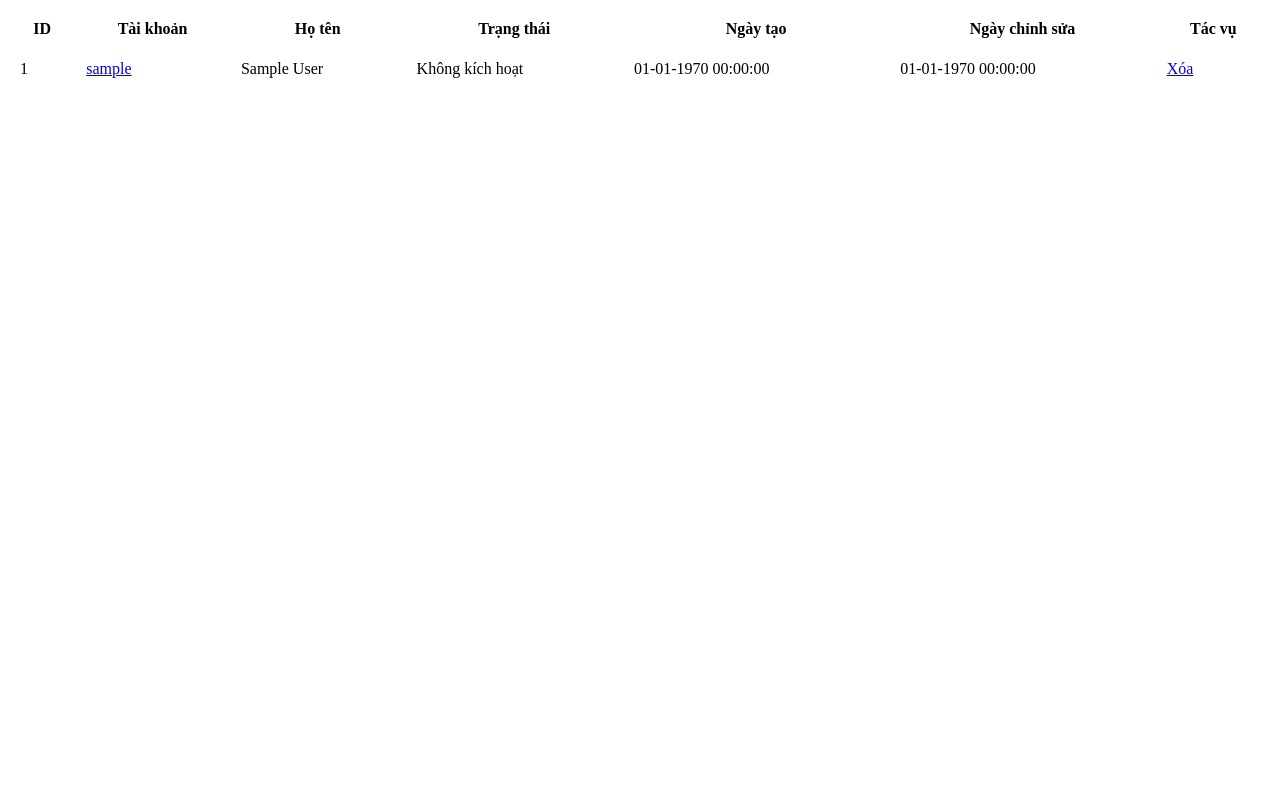
After one commit to vanduc1102/simple-php-ecommercial, a PHP site: page /admin/user/list in a window 1280 px wide. The commit adds this page. Run offline with PHP 8.4, Linux system fonts and the light colour scheme; the visitor is signed in with stand-in values (Sample User, id 1).

Commit message:
add list user page

```diff
--- /dev/null
+++ b/admin/user/list.php
@@ -0,0 +1,20 @@
+<?php
+	//Khởi động session
+	session_start();
+
+	//Kiểm tra nếu chưa đăng nhập thì quay về trang đăng nhập
+	if(!isset($_SESSION['user'])){
+		header('location:login.php');
+	}
+
+	//Require các file cần thiết
+	require '../../configs/config.php';
+	require '../../libraries/connect.php';
+	require '../../models/user.php';
+
+	//Lấy danh sách thành viên
+	$user_list = get_user_list();
+
+	//Require file giao diện (View)
+	require '../../views/admin/user/list.tpl.php';
+?>
--- a/models/user.php
+++ b/models/user.php
@@ -7,4 +7,12 @@
 		//Fetch và return
 		return mysql_fetch_assoc($query);
 	}
+
+	function get_user_list(){
+		//SQL
+		$sql = "SELECT * FROM tbl_user ORDER BY user_id DESC";
+
+		//Query và return
+		return mysql_query($sql);
+	}
 ?>
--- /dev/null
+++ b/views/admin/user/list.tpl.php
@@ -0,0 +1,31 @@
+<html>
+<head>
+<meta http-equiv="Content-Type" content="text/html; charset=utf-8" />
+<title>Quản trị - Thành viên - Danh sách</title>
+</head>
+	<body>
+
+	<table width="100%" cellpadding="10">
+	<tr>
+	<th>ID</th>
+	<th>Tài khoản</th>
+	<th>Họ tên</th>
+	<th>Trạng thái</th>
+	<th>Ngày tạo</th>
+	<th>Ngày chỉnh sửa</th>
+	<th>Tác vụ</th>
+	</tr>
+	<?php while($user = mysql_fetch_assoc($user_list)): ?>
+	<tr>
+	<td><?php echo $user['user_id']; ?></td>
+	<td><a href="<?php echo SITE_URL . 'admin/user/edit.php?user_id=' . $user['user_id']; ?>"><?php echo $user['username']; ?></a></td>
+	<td><?php echo $user['fullname']; ?></td>
+	<td><?php echo ($user['status'] == 1) ? 'Kích hoạt' : 'Không kích hoạt'; ?></td>
+	<td><?php echo date('d-m-Y H:i:s', $user['created']); ?></td>
+	<td><?php echo date('d-m-Y H:i:s', $user['modified']); ?></td>
+	<td><a href="<?php echo SITE_URL . 'admin/user/delete.php?user_id=' . $user['user_id']; ?>">Xóa</a></td>
+	</tr>
+	<?php endwhile; ?>
+	</table>
+	</body>
+</html>
--- a/views/admin/user/login.tpl.php
+++ b/views/admin/user/login.tpl.php
@@ -9,7 +9,6 @@
 	<?php if(isset($error) && $error == true): ?>
 	<p style="color:red;">Sai Tài khoản hoặc Mật khẩu!</p>
 	<?php endif; ?>
-
 	<p>
 	<label>Tài khoản:</label>
 	<input type="text" name="username" value="" />
```
Lines whose indentation alone changed are shown as unchanged.
